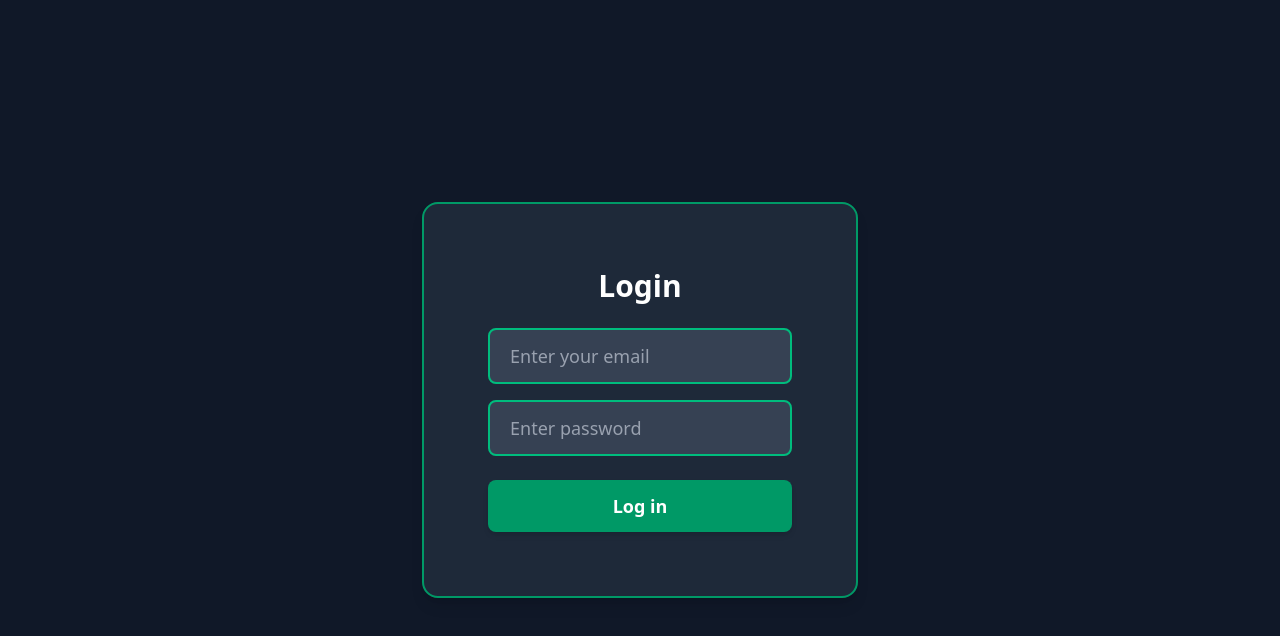
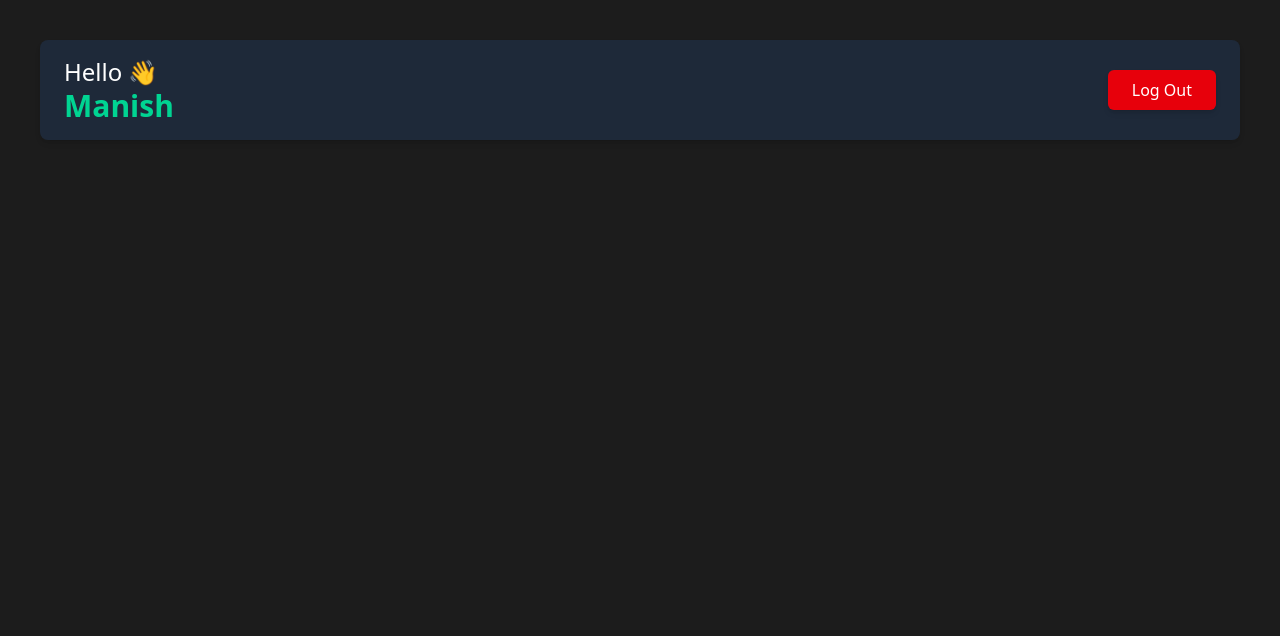
Before and after one commit to Manish-061/employee-management, a React (Vite) app: page / in a window 1280 px wide. Shown: the top 636 px of the page. Built offline with nearby package versions, Linux system fonts and the light colour scheme.

Commit message:
Header created in others.

```diff
--- a/src/App.jsx
+++ b/src/App.jsx
@@ -1,10 +1,12 @@
 import React, { useState } from 'react'
 import Login from './components/Auth/login'
+import EmployeeDashboard from './components/Dashboard/EmployeeDashboard'
 
 const App = () => {
   return (
     <>
-        <Login/>
+        {/* <Login/> */}
+        <EmployeeDashboard />
     </>
   )
 }
--- a/src/components/Dashboard/EmployeeDashboard.jsx
+++ b/src/components/Dashboard/EmployeeDashboard.jsx
@@ -0,0 +1,12 @@
+import React from 'react'
+import Header from '../others/Header'
+
+const EmployeeDashboard = () => {
+  return (
+   <div className='p-10 bg-[#1C1C1C] h-screen'>
+    <Header />
+   </div>
+  )
+}
+
+export default EmployeeDashboard
--- /dev/null
+++ b/src/components/others/Header.jsx
@@ -0,0 +1,24 @@
+import React, {useState} from 'react'
+
+const Header = () => {
+  return (
+    <div className="w-full bg-gray-800 text-white py-4 px-6 flex items-center justify-between shadow-md rounded-lg">
+    {/* Left - User Greeting */}
+    <h1 className="text-lg sm:text-xl md:text-2xl font-medium">
+      Hello 👋 <br />
+      <span className="text-2xl sm:text-3xl font-semibold text-emerald-400">
+        Manish
+      </span>
+    </h1>
+
+    {/* Right - Logout Button */}
+    <button
+      className="bg-red-600 hover:bg-red-500 transition-all duration-300 text-white text-sm sm:text-base font-medium px-4 sm:px-6 py-2 rounded-md shadow-md"
+    >
+      Log Out
+    </button>
+  </div>
+  )
+}
+
+export default Header
```
